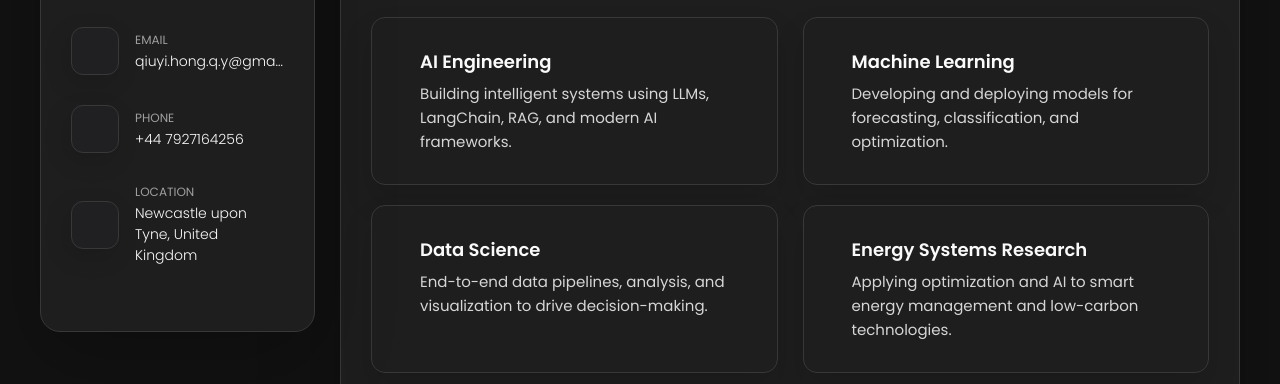
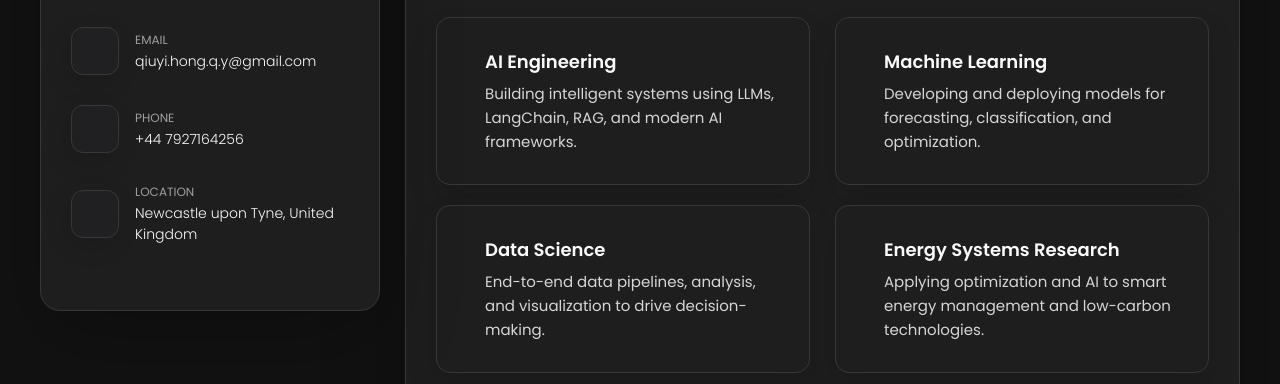
Before and after one commit to Qiuyi-Hong/personal-portfolio-website, a plain HTML site: page index.html in a window 1280 px wide. Shown: the part 416-800 px from the top of the page. Drawn offline with nearby package versions, Linux system fonts and the light colour scheme.

Commit message:
style: adjust margin and width properties for better layout responsiveness

```diff
--- a/assets/css/style.css
+++ b/assets/css/style.css
@@ -974,7 +974,7 @@ main {
 }
 
 .skill {
-      margin-bottom: 35px;
+  margin-bottom: 35px;
 }
 
 .skill .title-wrapper {
@@ -2005,8 +2005,9 @@ textarea.form-input::-webkit-resizer {
   }
 
   .main-content {
-    min-width: 75%;
-    width: 75%;
+    flex: 1;
+    min-width: 0;
+    width: auto;
     margin: 0;
   }
 
@@ -2019,6 +2020,8 @@ textarea.form-input::-webkit-resizer {
     top: 60px;
     max-height: max-content;
     height: 100%;
+    width: 340px;
+    min-width: 340px;
     margin-bottom: 0;
     padding-top: 60px;
     z-index: 1;
@@ -2055,9 +2058,8 @@ textarea.form-input::-webkit-resizer {
   }
 
   .contact-info :is(.contact-link) {
-    white-space: nowrap;
-    overflow: hidden;
-    text-overflow: ellipsis;
+    white-space: normal;
+    overflow-wrap: anywhere;
   }
 
   .contact-info :is(.contact-link, time, address) {
```
